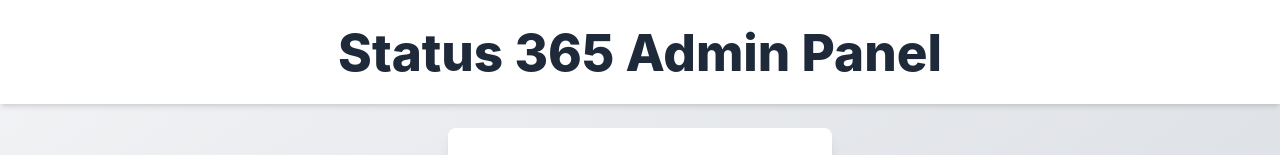
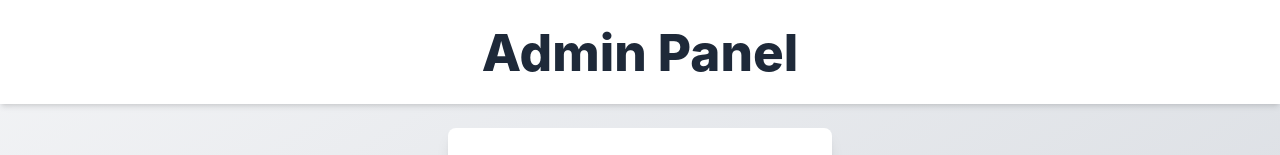
Before and after one commit to Shashank1394/admin-panel, a React (Vite) app in the folder frontend/: page / in a window 1280 px wide. Shown: the top 155 px of the page. Built offline with nearby package versions, Linux system fonts and the light colour scheme; no server answers; the HTML template or start-up script is replaced by a standard one.

Commit message:
Simplify header title in Admin Panel

```diff
--- a/frontend/src/App.jsx
+++ b/frontend/src/App.jsx
@@ -77,7 +77,7 @@ function App() {
       {/* Header */}
       <header className="py-6 bg-white shadow-md w-full text-center">
         <h1 className="text-4xl font-extrabold text-gray-800">
-          Status 365 Admin Panel
+          Admin Panel
         </h1>
       </header>
 
```
